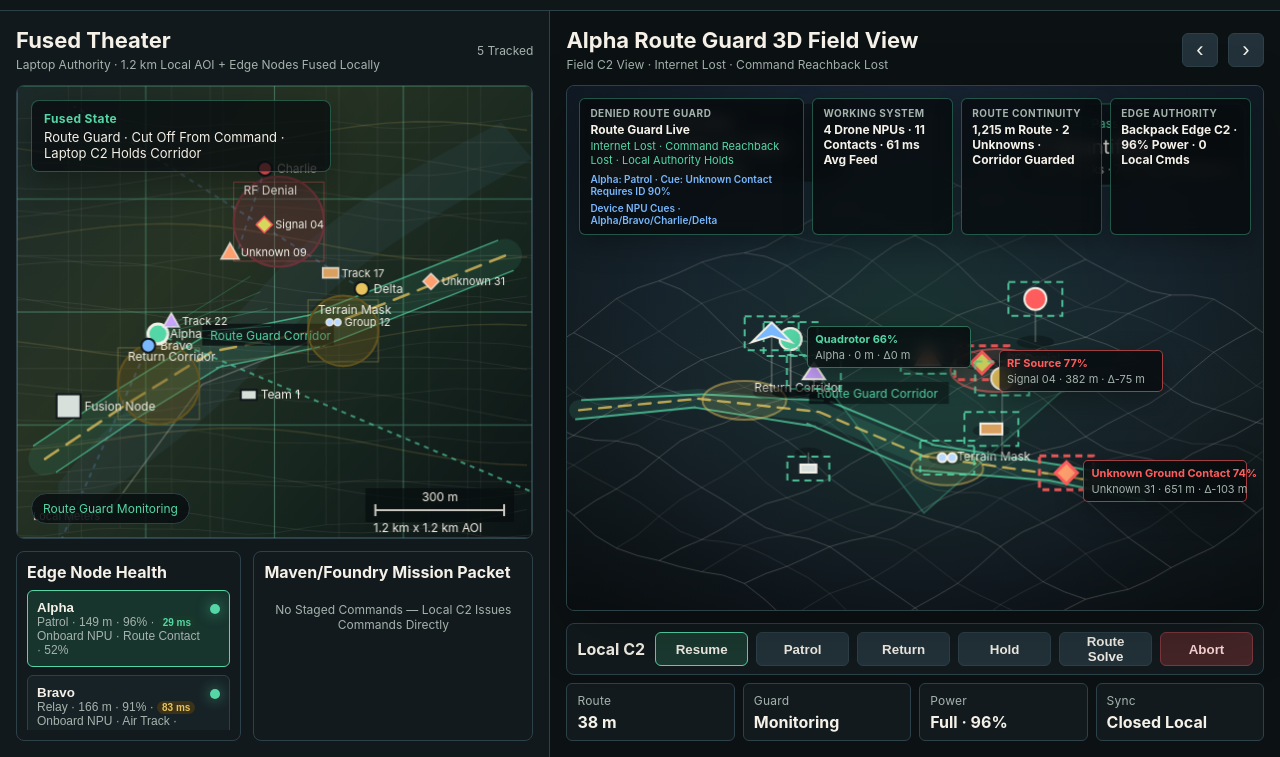
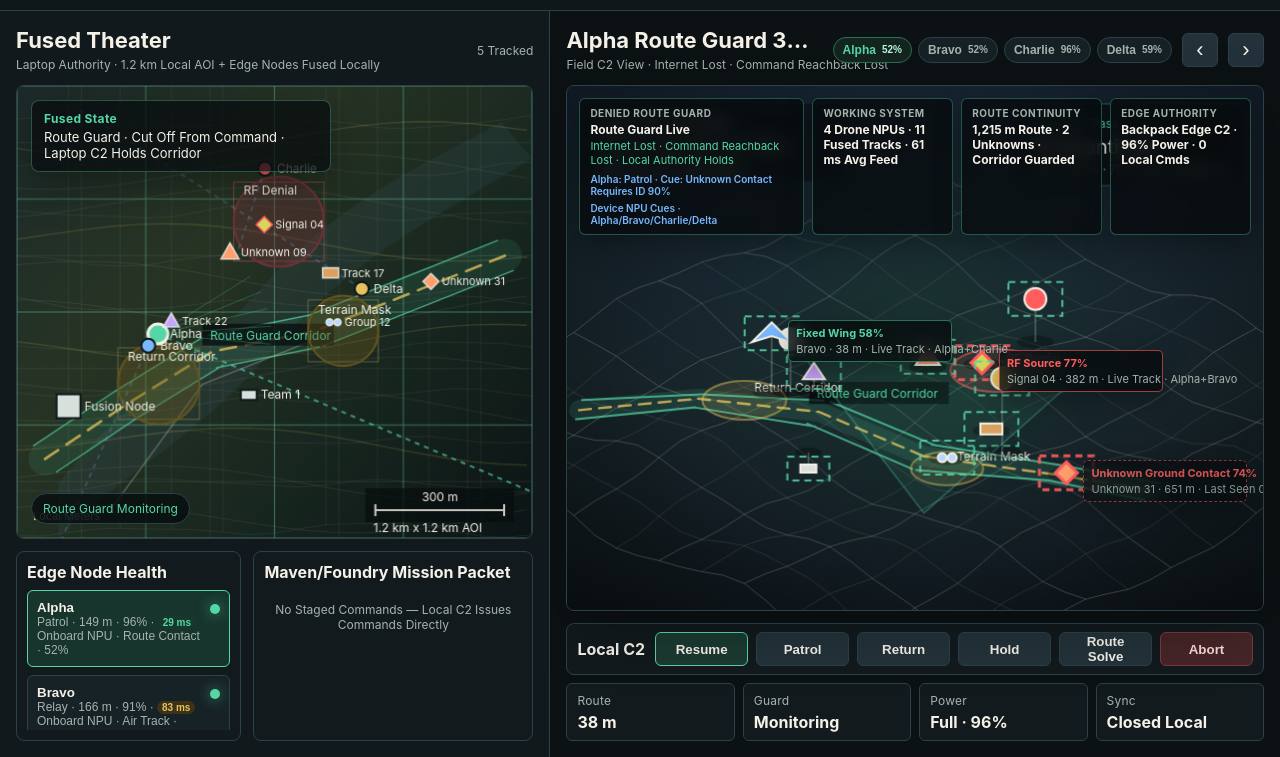
Before and after one commit to Nottlespike/TAC-FUSE, a website: page web/index.html in a window 1280 px wide. Both pictures are taken after a click on the button "Route Solve". Shown: the part 43-800 px from the top of the page. Drawn offline with Linux system fonts and the light colour scheme.

Commit message:
feat: update rayPath to support CUDA and enhance detection label styling

```diff
--- a/web/app.js
+++ b/web/app.js
@@ -266,7 +266,7 @@ const sceneClassTargets = [
 
 let selectedId = "uav-alpha";
 let connectivityMode = "offline";
-let rayPath = "cpu";
+let rayPath = "cuda";
 let simPaused = false;
 let simTime = 0;
 let lastTick = performance.now();
@@ -1000,6 +1000,7 @@ function fusedTrackObjects(feed) {
   for (const track of fusedTracks.values()) {
     const age = simTime - track.lastSeen;
     if (age > TRACK_MEMORY_SECONDS) continue;
+    if (track.targetId === feed.id) continue;
     const directObj = directById.get(track.targetId);
     const base = directObj || track;
     const dx = track.x - feed.x;
@@ -1898,14 +1899,16 @@ function placeDetectionLabel(obj, width, height, placedRects) {
 function addDetectionLabel(obj, width, height, placedRects) {
   const rect = placeDetectionLabel(obj, width, height, placedRects);
   const label = document.createElement("div");
-  label.className = `target-label ${obj.threat}`;
+  label.className = `target-label ${obj.threat} ${obj.trackStatus || ""}`;
   label.style.left = `${rect.x}px`;
   label.style.top = `${rect.y}px`;
 
   const title = document.createElement("strong");
   title.textContent = `${obj.className} ${Math.round(obj.detectionConfidence * 100)}%`;
   const details = document.createElement("span");
-  details.textContent = `${obj.callsign} · ${formatMeters(obj.range)} · Δ${formatMeters(obj.altitudeDelta)}`;
+  const sourceCopy = obj.trackSources?.length ? ` · ${obj.trackSources.slice(0, 2).join("+")}` : "";
+  const statusCopy = obj.trackStatus === "memory" ? `Last Seen ${Math.round(obj.trackAge)}s` : "Live Track";
+  details.textContent = `${obj.callsign} · ${formatMeters(obj.range)} · ${statusCopy}${sourceCopy}`;
   label.append(title, details);
   overlay.appendChild(label);
 }
@@ -2045,14 +2048,17 @@ function renderStagedPacket() {
 
 function renderHardware(feed, hits) {
   const status = modeCopy();
-  const bvhMs = 8.8 + hits.length * 0.7;
+  void status;
+  const bvhMs = (rayPath === "cuda" ? 2.4 : 8.8) + hits.length * (rayPath === "cuda" ? 0.22 : 0.7);
   const unknowns = sceneClassTargets.filter((item) => item.type.startsWith("unknown"));
   const npuReady = feeds.filter((item) => item.npu).length;
+  const liveTracks = [...fusedTracks.values()].filter((track) => simTime - track.lastSeen <= TRACK_MEMORY_SECONDS).length;
   const rows = [
     ["Fusion Authority", "Laptop-Local Sensor Fusion", "Good"],
     ["Local AOI", "Synthesized 1.2 km Field View", "Good"],
     ["Terrain Mesh", `${terrainTriangleCount()} Triangles`, "Good"],
-    ["Route Guard BVH", `${hits.length} Checks · ${formatLatencyMs(bvhMs)}`, "Good"],
+    ["CUDA/RTX BVH", `${hits.length} Checks · ${formatLatencyMs(bvhMs)} · ${rayPath.toUpperCase()}`, "Good"],
+    ["Track Memory", `${liveTracks} Fused Tracks · ${TRACK_MEMORY_SECONDS}s Hold`, "Good"],
     ["Distributed NPU CV", `${npuReady}/${feeds.length} Air Nodes · ${unknowns.length} Unknowns`, "Good"],
     ["Spool Buffer", `${spoolDepth} Staged For Gate`, spoolDepth > 0 ? "Watch" : "Good"],
     ["Sync Watermark", `T+${syncWatermark.toFixed(1)}s`, spoolDepth > 0 ? "Watch" : "Good"],
@@ -2233,6 +2239,7 @@ function renderMissionEvidence(feed, hits, scores) {
   const allContacts = detectableObjects();
   const unknownCount = sceneClassTargets.filter((item) => item.type.startsWith("unknown")).length;
   const npuCount = feeds.filter((item) => item.npu).length;
+  const trackCount = [...fusedTracks.values()].filter((track) => simTime - track.lastSeen <= TRACK_MEMORY_SECONDS).length;
   const avgLatency = Math.round(allFeeds().reduce((sum, item) => sum + item.latency, 0) / allFeeds().length);
   const routeConflict = hits.some((hit) => hit.severity === "critical" && hit.distance < hit.radius);
   const routeState = routeConflict ? "Reroute Active" : "Corridor Guarded";
@@ -2240,7 +2247,7 @@ function renderMissionEvidence(feed, hits, scores) {
   const signals = MISSION_SIGNALS.map((signal) => {
     let detail;
     if (signal.kind === "system") {
-      detail = `${npuCount} Drone NPUs · ${allContacts.length} Contacts · ${formatLatencyMs(avgLatency)} Avg Feed`;
+      detail = `${npuCount} Drone NPUs · ${trackCount || allContacts.length} Fused Tracks · ${formatLatencyMs(avgLatency)} Avg Feed`;
     } else if (signal.kind === "route") {
       detail = `${formatMeters(routeLengthMeters())} Route · ${unknownCount} Unknowns · ${routeState}`;
     } else {
@@ -2310,6 +2317,7 @@ function renderFrame() {
   drawSwarmMap();
   drawPov(feed, visible);
   renderFeeds();
+  renderFeedTabs();
   renderFeedQuality();
   renderStagedPacket();
   renderHardware(feed, hits);
@@ -2391,7 +2399,7 @@ function wrapAngle(angle) {
 }
 
 function cycleSelected(offset) {
-  const all = allFeeds();
+  const all = feeds;
   const current = Math.max(0, all.findIndex((a) => a.id === selectedId));
   const next = (current + offset + all.length) % all.length;
   selectedId = all[next].id;
@@ -2430,9 +2438,9 @@ document.querySelector("#sync-now").addEventListener("click", () => triggerSync(
 document.querySelector("#prev-frame").addEventListener("click", () => cycleSelected(-1));
 document.querySelector("#next-frame").addEventListener("click", () => cycleSelected(1));
 document.querySelector("#toggle-bvh").addEventListener("click", () => {
-  rayPath = rayPath === "rtx" ? "cpu" : "rtx";
+  rayPath = rayPath === "cuda" ? "cpu" : "cuda";
   pushLog(
-    `Route Guard Switched To ${rayPath === "rtx" ? "Optional RTX Acceleration" : "CPU Path"} Locally.`,
+    `Route Guard Switched To ${rayPath === "cuda" ? "CUDA/RTX BVH Lane" : "CPU Parity Path"} Locally.`,
   );
 });
 
--- a/web/styles.css
+++ b/web/styles.css
@@ -553,6 +553,11 @@ canvas {
 
 .target-label.critical strong {
     color: var(--danger);
+}
+
+.target-label.memory {
+    border-style: dashed;
+    opacity: 0.82;
 }
 
 .earth-footer {
@@ -1225,7 +1230,8 @@ canvas {
     }
 
     .feed-summary,
-    .top-metrics {
+    .top-metrics,
+    .feed-tabs {
         justify-content: flex-start;
         flex-wrap: wrap;
     }
```
